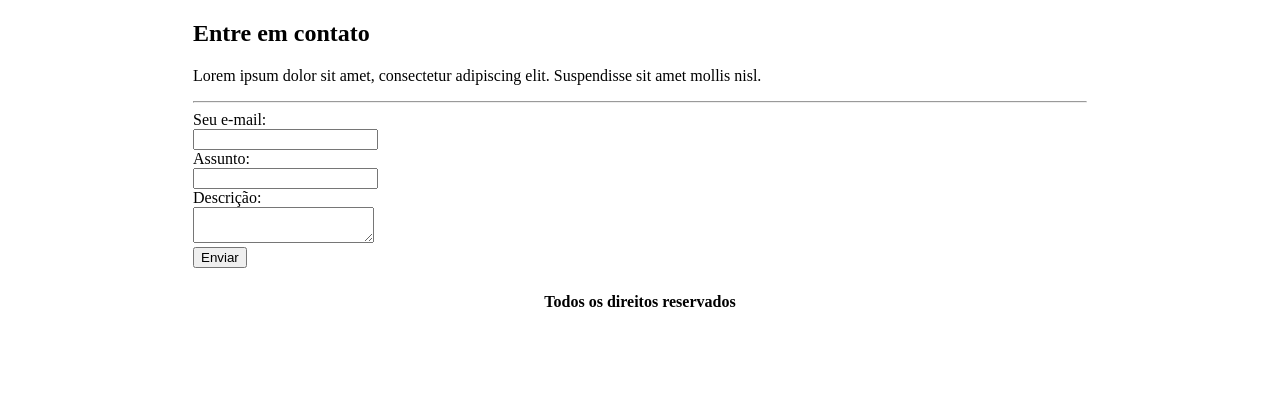
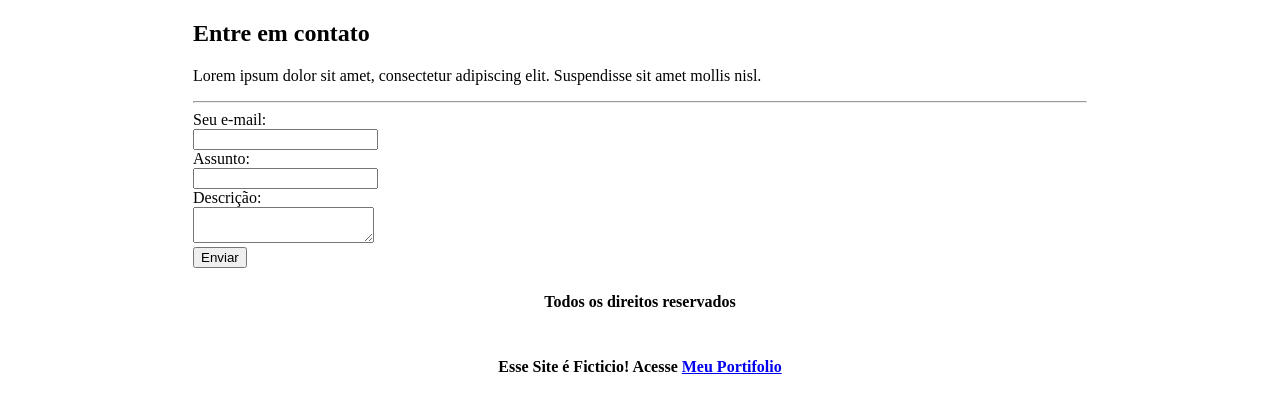
Before and after one commit to oronaldoms/FaculdadeUnes, a plain HTML site: page contato.html in a window 1280 px wide. Shown: the part 104-514 px from the top of the page. Drawn offline with Linux system fonts and the light colour scheme.

Commit message:
Adicionando Link para o Portifólio

```diff
--- a/contato.html
+++ b/contato.html
@@ -49,6 +49,14 @@
                 <h4>Todos os direitos reservados</h4>
             </td>
         </tr>
+        <tr>
+            <td colspan="2" align="center">
+                <h4>Esse Site é Ficticio! Acesse
+                    <a href="https://oronaldoms.github.io/portifolio/">Meu Portifolio</a> </a>
+                </h4>
+            </td>
+        </tr>
+
 
     </table>
 
```
Also changed, not shown: index.html (+8 -0 lines), quem-somos.html (+8 -0 lines).
